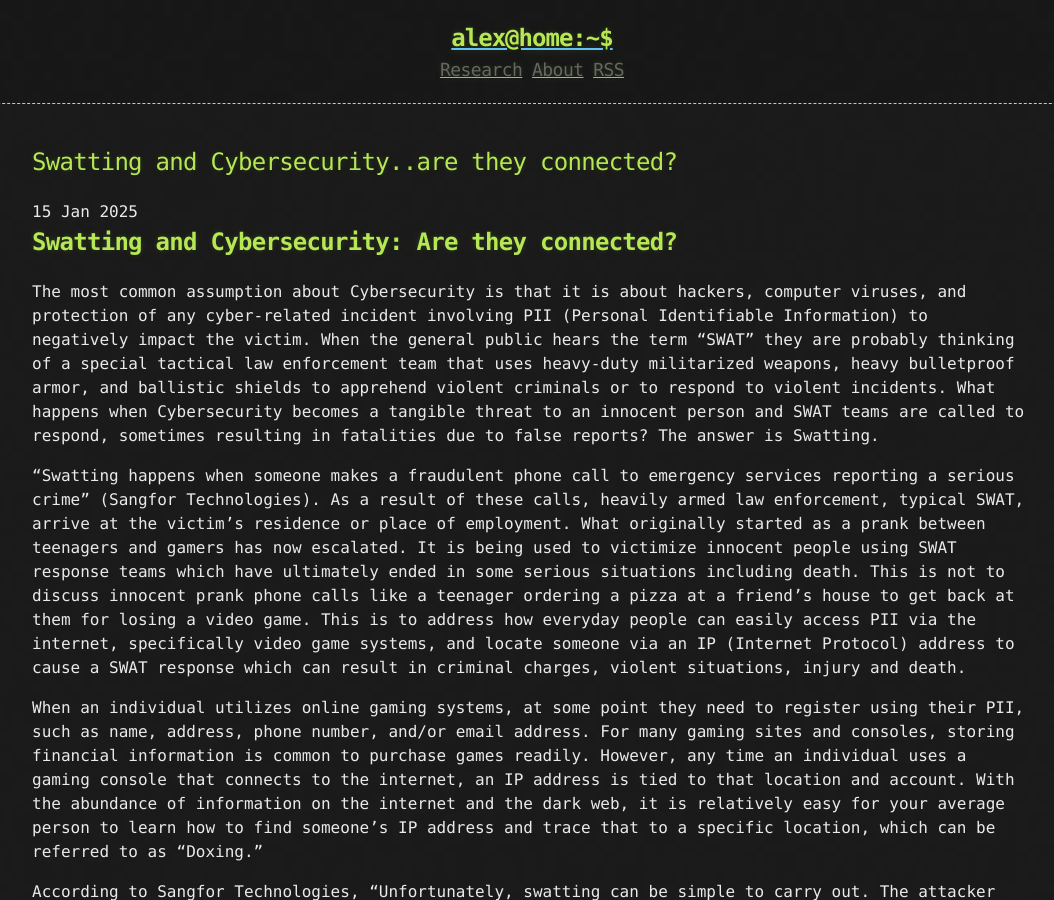
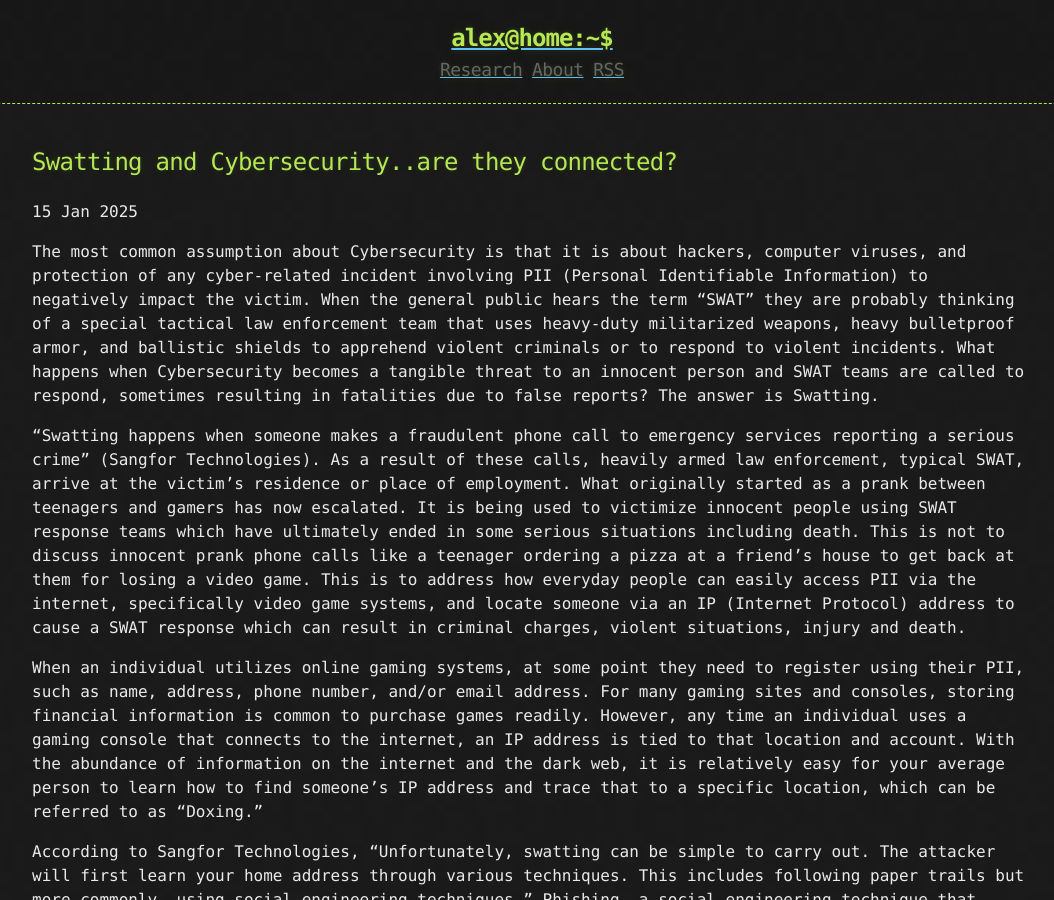
Before and after one commit to Cyber-Dad-Alex/cyber-dad-alex-blog, a Jekyll site: the page built from _posts/2025-01-15-swatting.md, in a window 1280 px wide and 900 px high. Shown: the whole window, without its empty margins (108-1162 px from the left). Built offline with Jekyll 4.4.1, drawn with Linux system fonts in a browser that asks for light colours.

Commit message:
Update 2025-01-15-swatting.md
removed duplicate title

```diff
--- a/_posts/2025-01-15-swatting.md
+++ b/_posts/2025-01-15-swatting.md
@@ -2,8 +2,6 @@
 title: Swatting and Cybersecurity..are they connected?
 published: true
 ---
-
-## **Swatting and Cybersecurity: Are they connected?**
 
 The most common assumption about Cybersecurity is that it is about hackers, computer viruses, and protection of any cyber-related incident involving PII (Personal Identifiable Information)
 to negatively impact the victim. When the general public hears the term “SWAT” they are probably thinking of a special tactical law enforcement team that uses heavy-duty militarized weapons, heavy bulletproof armor, and ballistic shields to apprehend violent criminals or to respond to violent incidents. What happens when Cybersecurity becomes a tangible threat to an innocent person and SWAT teams are called to respond, sometimes resulting in fatalities due to false reports? The answer is Swatting.
```
